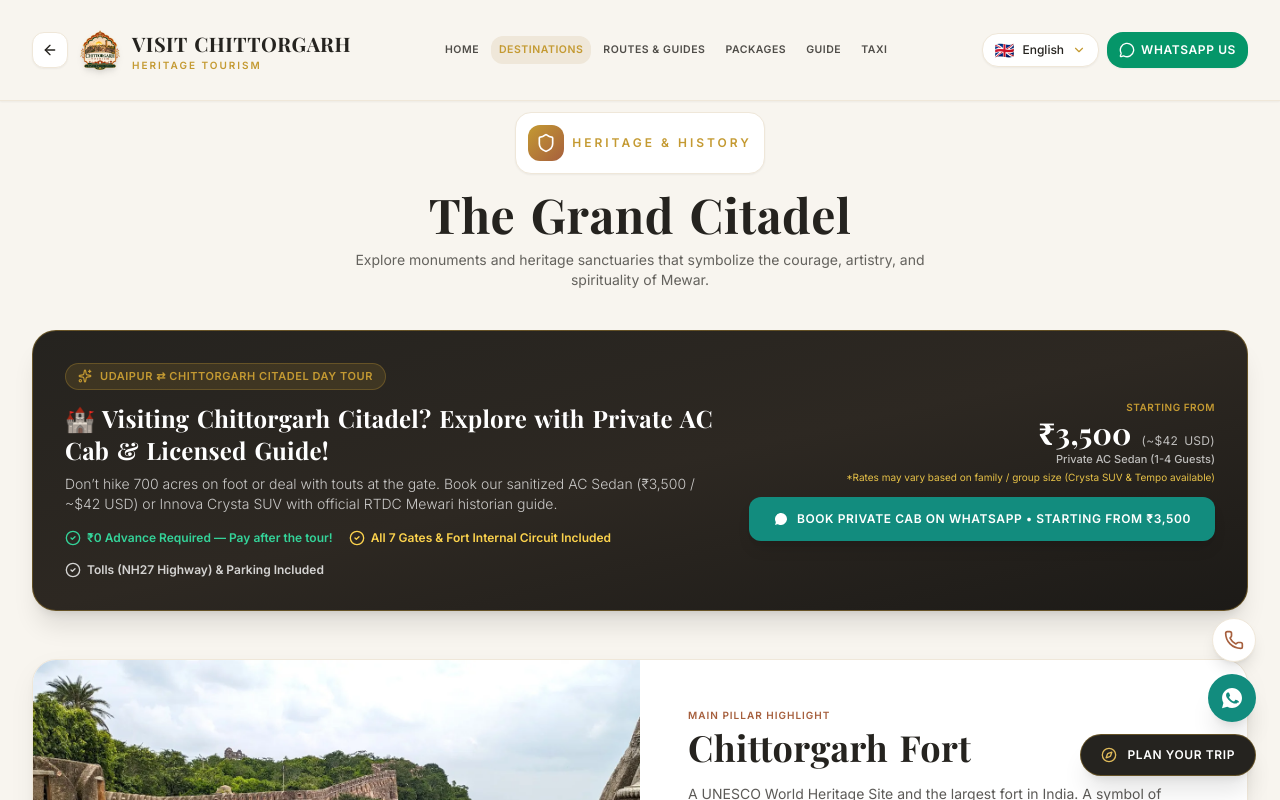
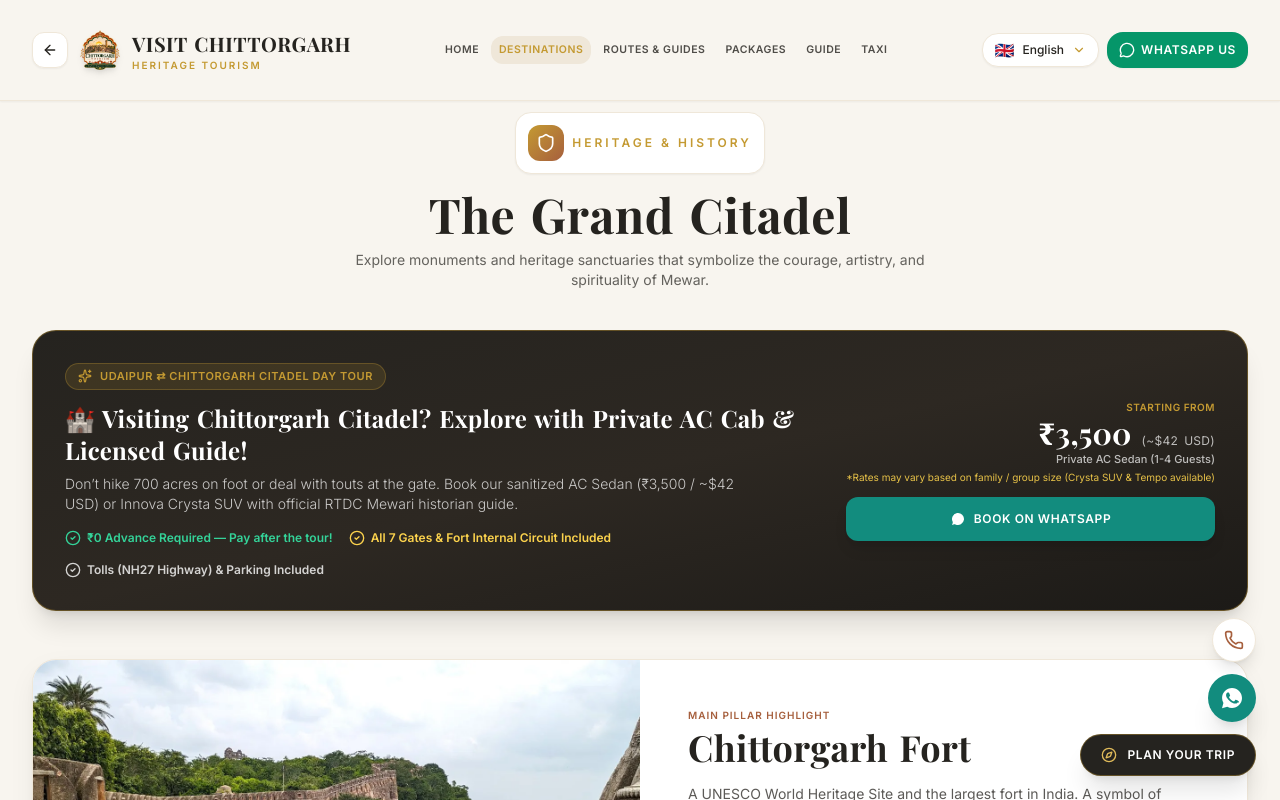
Before and after one commit to Sharmaji2516/chittorgarh-tourism, a React (Vite) app: page /attractions in a window 1280 px wide. Shown: the top 800 px of the page. Built offline with nearby package versions, Linux system fonts and the light colour scheme; a web font is replaced by a local one.

Commit message:
fix(cta): simplify green button text to 'Book on WhatsApp'

```diff
--- a/src/pages/AttractionsPage.jsx
+++ b/src/pages/AttractionsPage.jsx
@@ -178,7 +178,7 @@ const AttractionsPage = ({ filteredAttractions = [], setSelectedAttraction }) =>
                             className="py-3.5 px-6 bg-[#128C7E] hover:bg-[#0c6b60] text-white font-black rounded-xl text-xs uppercase tracking-wider flex items-center justify-center gap-2 shadow-lg transition-transform active:scale-95"
                         >
                             <MessageCircle className="w-4 h-4 fill-white text-[#128C7E]" />
-                            <span>Book Private Cab on WhatsApp • Starting From ₹3,500</span>
+                            <span>Book on WhatsApp</span>
                         </a>
                     </div>
                 </div>
--- a/src/pages/FlavorsPage.jsx
+++ b/src/pages/FlavorsPage.jsx
@@ -155,7 +155,7 @@ const FlavorsPage = ({ filteredVendors = [], filteredCafes = [], searchQuery })
                                 className="py-3.5 px-6 bg-[#128C7E] hover:bg-[#0c6b60] text-white font-black rounded-xl text-xs uppercase tracking-wider flex items-center justify-center gap-2 shadow-lg transition-transform active:scale-95"
                             >
                                 <MessageCircle className="w-4 h-4 fill-white text-[#128C7E]" />
-                                <span>Book Private Cab on WhatsApp • Starting From ₹3,500</span>
+                                <span>Book on WhatsApp</span>
                             </a>
                         </div>
                     </div>
--- a/src/pages/RoyalJourneysPage.jsx
+++ b/src/pages/RoyalJourneysPage.jsx
@@ -330,7 +330,7 @@ const RoyalJourneysPage = () => {
                                             className="w-full py-3.5 bg-[#128C7E] hover:bg-[#075E54] text-white font-black rounded-xl text-xs uppercase tracking-wider flex items-center justify-center gap-2 shadow-md hover:shadow-lg transition-all active:scale-95"
                                         >
                                             <MessageCircle className="w-4 h-4 fill-white text-[#128C7E]" />
-                                            <span>Book on WhatsApp • Starting From {srv.price.amount}</span>
+                                            <span>Book on WhatsApp</span>
                                         </a>
                                     </div>
                                 </div>
```
